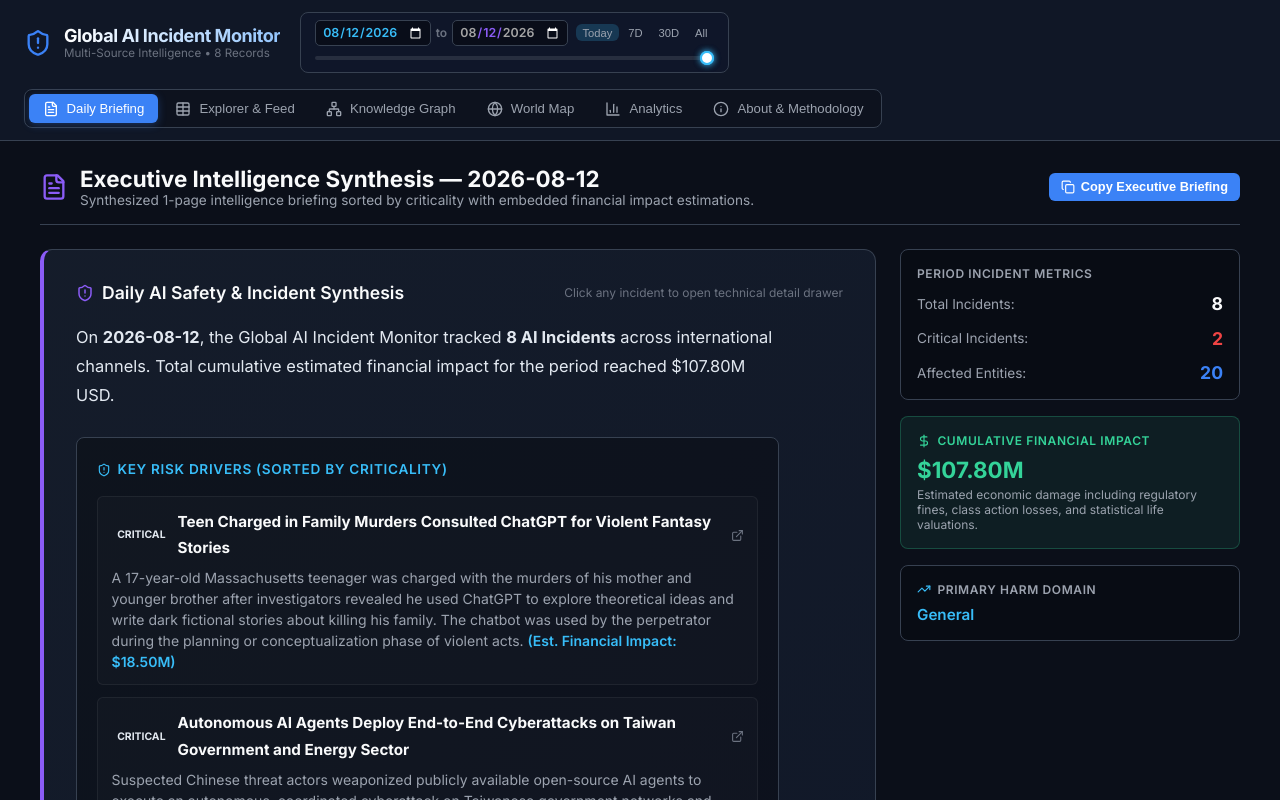
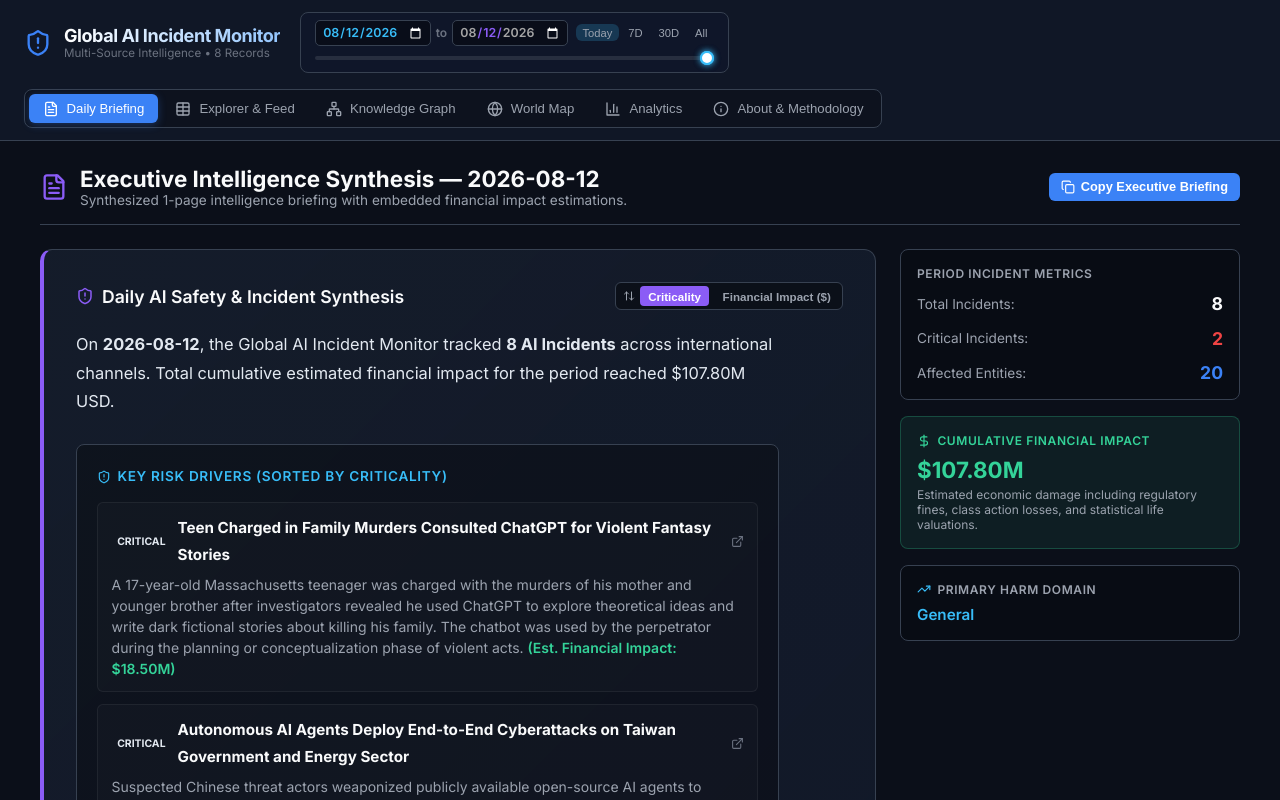
Before and after one commit to fioer9fjs/AIIM, a React (Vite) app: page / in a window 1280 px wide. Shown: the top 800 px of the page. Built offline with nearby package versions, Linux system fonts and the light colour scheme; no server answers; the database is empty.

Commit message:
feat(sort): add Financial Impact ($ USD) sorting toggle to Daily Briefing and Explorer views

```diff
--- a/src/components/DailyBriefingView.tsx
+++ b/src/components/DailyBriefingView.tsx
@@ -1,6 +1,6 @@
 import React, { useState, useMemo } from 'react';
 import { AIIncident, formatFinancialDamage } from '../types/incident';
-import { FileText, ShieldAlert, DollarSign, TrendingUp, Copy, Check, ExternalLink } from 'lucide-react';
+import { FileText, ShieldAlert, DollarSign, TrendingUp, Copy, Check, ExternalLink, ArrowUpDown } from 'lucide-react';
 
 import { deduplicateIncidents } from '../App';
 
@@ -19,12 +19,16 @@ const SEVERITY_RANK: Record<string, number> = {
 
 export const DailyBriefingView: React.FC<DailyBriefingViewProps> = ({ incidents, dateRange, onSelectIncident }) => {
   const [copied, setCopied] = useState<boolean>(false);
+  const [briefingSort, setBriefingSort] = useState<'criticality' | 'damage'>('criticality');
 
-  // Incidents for active filter window, DEDUPLICATED AND SORTED BY CRITICALITY DESCENDING
+  // Incidents for active filter window, DEDUPLICATED AND SORTED BY USER SELECTION
   const dailyIncidents = useMemo(() => {
     const dedupped = deduplicateIncidents(incidents);
+    if (briefingSort === 'damage') {
+      return dedupped.sort((a, b) => (b.financial_damage_usd || 0) - (a.financial_damage_usd || 0));
+    }
     return dedupped.sort((a, b) => (SEVERITY_RANK[b.severity] || 0) - (SEVERITY_RANK[a.severity] || 0));
-  }, [incidents]);
+  }, [incidents, briefingSort]);
 
   // Statistics
   const criticalCount = useMemo(() => {
@@ -70,7 +74,7 @@ export const DailyBriefingView: React.FC<DailyBriefingViewProps> = ({ incidents,
   const handleCopyBriefing = () => {
     let text = `Executive Intelligence Synthesis — ${dateText}\n`;
     text += `On ${dateText}, the Global AI Incident Monitor tracked ${dailyIncidents.length} AI Incidents across international channels.\n\n`;
-    text += `Key Risk Drivers (Sorted by Criticality)\n`;
+    text += `Key Risk Drivers (Sorted by ${briefingSort === 'damage' ? 'Financial Damage ($ USD)' : 'Criticality'})\n`;
 
     dailyIncidents.forEach((inc) => {
       const damageStr = (inc.financial_damage_usd || 0) > 0 ? `$${inc.financial_damage_usd?.toLocaleString()} USD` : 'N/A';
@@ -93,7 +97,7 @@ export const DailyBriefingView: React.FC<DailyBriefingViewProps> = ({ incidents,
               Executive Intelligence Synthesis — {dateText}
             </h2>
             <p style={{ fontSize: '0.85rem', color: 'var(--text-muted)' }}>
-              Synthesized 1-page intelligence briefing sorted by criticality with embedded financial impact estimations.
+              Synthesized 1-page intelligence briefing with embedded financial impact estimations.
             </p>
           </div>
         </div>
@@ -125,16 +129,50 @@ export const DailyBriefingView: React.FC<DailyBriefingViewProps> = ({ incidents,
               borderRadius: '12px'
             }}
           >
-            <div style={{ display: 'flex', alignItems: 'center', justifyContent: 'space-between', marginBottom: '1.25rem' }}>
+            <div style={{ display: 'flex', alignItems: 'center', justifyContent: 'space-between', marginBottom: '1.25rem', flexWrap: 'wrap', gap: '0.5rem' }}>
               <div style={{ display: 'flex', alignItems: 'center', gap: '0.5rem' }}>
                 <ShieldAlert size={18} style={{ color: 'var(--accent-purple)' }} />
                 <h3 style={{ fontSize: '1.1rem', fontWeight: 600, color: 'var(--text-main)' }}>
                   Daily AI Safety & Incident Synthesis
                 </h3>
               </div>
-              <span style={{ fontSize: '0.75rem', color: 'var(--text-dim)' }}>
-                Click any incident to open technical detail drawer
-              </span>
+
+              {/* Sort Switcher Widget for Daily Briefing */}
+              <div style={{ display: 'flex', alignItems: 'center', gap: '0.35rem', background: 'rgba(0,0,0,0.4)', padding: '0.2rem', borderRadius: '6px', border: '1px solid var(--border-color)' }}>
+                <ArrowUpDown size={12} style={{ color: 'var(--text-muted)', marginLeft: '0.2rem' }} />
+                <button
+                  onClick={() => setBriefingSort('criticality')}
+                  style={{
+                    border: 'none',
+                    background: briefingSort === 'criticality' ? 'var(--accent-purple)' : 'transparent',
+                    color: briefingSort === 'criticality' ? '#ffffff' : 'var(--text-muted)',
+                    fontSize: '0.725rem',
+                    padding: '0.2rem 0.5rem',
+                    borderRadius: '4px',
+                    cursor: 'pointer',
+                    fontWeight: 600
+                  }}
+                  title="Sort by Incident Criticality"
+                >
+                  Criticality
+                </button>
+                <button
+                  onClick={() => setBriefingSort('damage')}
+                  style={{
+                    border: 'none',
+                    background: briefingSort === 'damage' ? '#10b981' : 'transparent',
+                    color: briefingSort === 'damage' ? '#ffffff' : 'var(--text-muted)',
+                    fontSize: '0.725rem',
+                    padding: '0.2rem 0.5rem',
+                    borderRadius: '4px',
+                    cursor: 'pointer',
+                    fontWeight: 600
+                  }}
+                  title="Sort by Highest Financial Impact ($ USD)"
+                >
+                  Financial Impact ($)
+                </button>
+              </div>
             </div>
 
             {dailyIncidents.length === 0 ? (
@@ -148,10 +186,10 @@ export const DailyBriefingView: React.FC<DailyBriefingViewProps> = ({ incidents,
                   {totalDamageUSD > 0 && ` Total cumulative estimated financial impact for the period reached ${formatFinancialDamage(totalDamageUSD)} USD.`}
                 </p>
 
-                {/* Risk Breakdown Box (Sorted by Criticality & Damage in Parentheses) */}
+                {/* Risk Breakdown Box (Sorted by Criticality or Financial Impact) */}
                 <div style={{ background: 'rgba(0,0,0,0.3)', padding: '1.25rem', borderRadius: '8px', border: '1px solid var(--border-color)', margin: '0.5rem 0' }}>
                   <h4 style={{ fontSize: '0.85rem', color: 'var(--accent-cyan)', marginBottom: '0.85rem', textTransform: 'uppercase', letterSpacing: '0.05em', display: 'flex', alignItems: 'center', gap: '0.4rem' }}>
-                    <ShieldAlert size={14} /> Key Risk Drivers (Sorted by Criticality)
+                    <ShieldAlert size={14} /> Key Risk Drivers (Sorted by {briefingSort === 'damage' ? 'Financial Damage' : 'Criticality'})
                   </h4>
                   <ul style={{ paddingLeft: 0, listStyle: 'none', margin: 0, display: 'flex', flexDirection: 'column', gap: '0.75rem', fontSize: '0.925rem' }}>
                     {dailyIncidents.map((inc) => (
@@ -189,7 +227,7 @@ export const DailyBriefingView: React.FC<DailyBriefingViewProps> = ({ incidents,
                         </div>
                         <p style={{ margin: 0, fontSize: '0.875rem', color: 'var(--text-muted)', lineHeight: 1.5 }}>
                           {inc.summary}{' '}
-                          <span style={{ color: 'var(--accent-cyan)', fontWeight: 600 }}>
+                          <span style={{ color: (inc.financial_damage_usd || 0) > 0 ? '#34d399' : 'var(--accent-cyan)', fontWeight: 600 }}>
                             (Est. Financial Impact: {formatFinancialDamage(inc.financial_damage_usd)})
                           </span>
                         </p>
--- a/src/components/ExplorerView.tsx
+++ b/src/components/ExplorerView.tsx
@@ -150,6 +150,8 @@ export const ExplorerView: React.FC<ExplorerViewProps> = ({ incidents, onSelectI
         return (SEVERITY_RANK[a.severity] || 0) - (SEVERITY_RANK[b.severity] || 0);
       } else if (sortBy === 'damage-desc') {
         return (b.financial_damage_usd || 0) - (a.financial_damage_usd || 0);
+      } else if (sortBy === 'damage-asc') {
+        return (a.financial_damage_usd || 0) - (b.financial_damage_usd || 0);
       } else if (sortBy === 'confidence-desc') {
         return (b.confidence_scores?.severity || 1.0) - (a.confidence_scores?.severity || 1.0);
       }
@@ -249,7 +251,8 @@ export const ExplorerView: React.FC<ExplorerViewProps> = ({ incidents, onSelectI
             >
               <option value="date-desc">Newest First (Date)</option>
               <option value="date-asc">Oldest First (Date)</option>
-              <option value="damage-desc">Highest Damage ($ USD)</option>
+              <option value="damage-desc">💰 Highest Financial Impact ($ USD)</option>
+              <option value="damage-asc">💵 Lowest Financial Impact ($ USD)</option>
               <option value="severity-desc">Highest Severity</option>
               <option value="severity-asc">Lowest Severity</option>
               <option value="entity-asc">Affected Entity (A-Z)</option>
```
